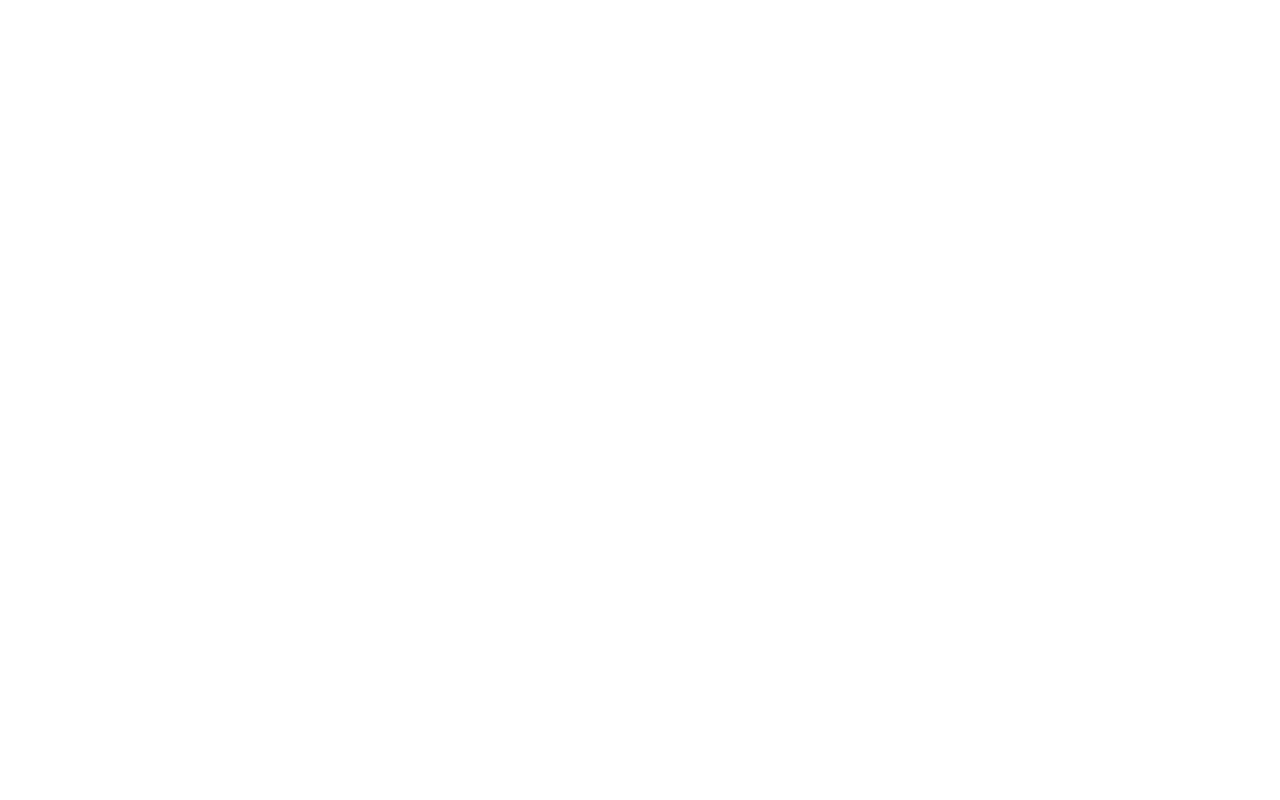
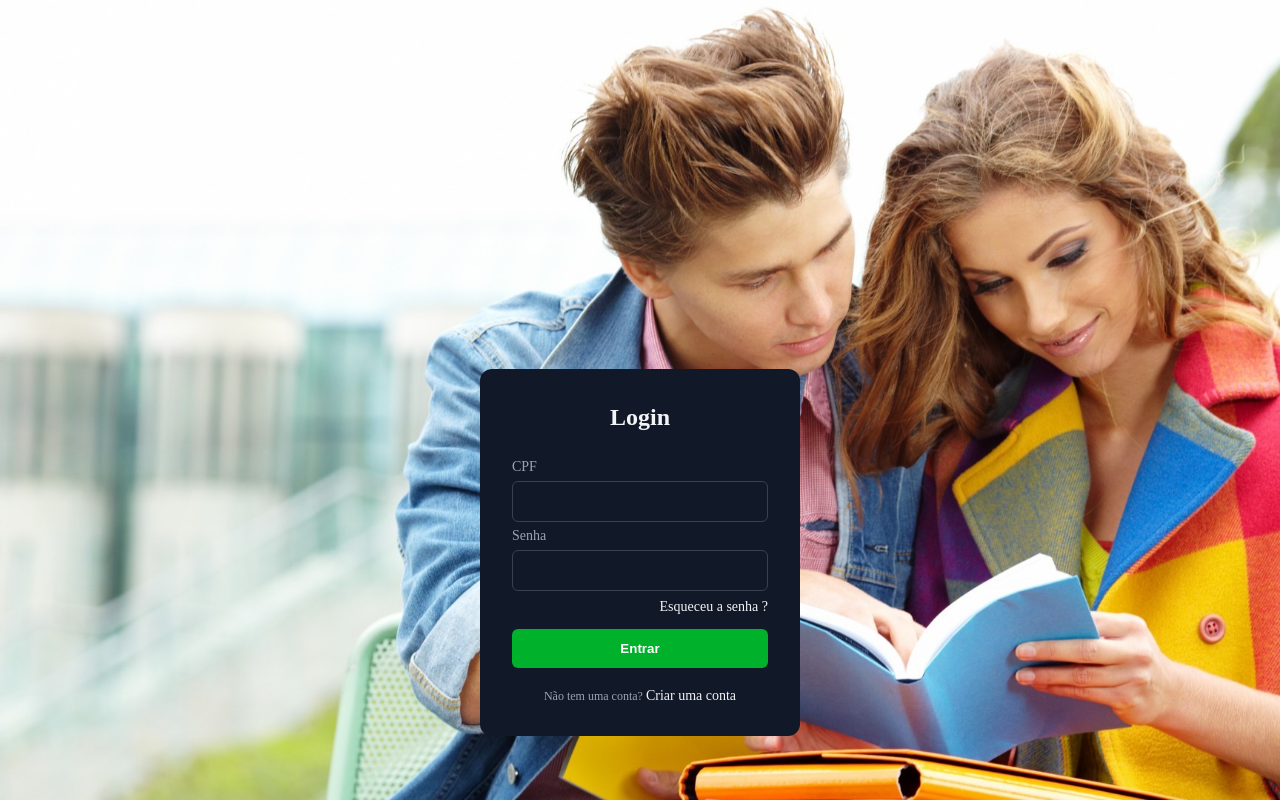
Before and after one commit to GuilhermeRuberto/Banco-Monei, a website: page index.html in a window 1280 px wide. Drawn offline with Linux system fonts and the light colour scheme.

Commit message:
Começando o style.css

```diff
--- a/index.html
+++ b/index.html
@@ -4,13 +4,33 @@
     <meta charset="UTF-8">
     <meta name="viewport" content="width=device-width, initial-scale=1.0">
     <title>Banco MONEI</title>
+    <link rel="stylesheet" type="text/css" href="style.css"/>
 </head>
 <body>
 
-    <header>
 
-    </header>
 
+    <div class="form-container">
+        <p class="title">Login</p>
+        <form class="form">
+            <div class="input-group">
+                <label for="username">CPF</label>
+                <input type="text" name="username" id="username" placeholder="">
+            </div>
+            <div class="input-group">
+                <label for="password">Senha</label>
+                <input type="password" name="password" id="password" placeholder="">
+                <div class="forgot">
+                    <a rel="noopener noreferrer" href="#">Esqueceu a senha ?</a>
+                </div>
+            </div>
+            <button class="sign">Entrar</button>
+        </form>
+
+        <p class="signup">Não tem uma conta?
+            <a rel="noopener noreferrer" href="#" class="">Criar uma conta</a>
+        </p>
+    </div>
 
 
 </body>
--- a/style.css
+++ b/style.css
@@ -0,0 +1,114 @@
+*{
+    box-sizing: border-box;
+    margin: 0;
+}
+
+body{
+
+    height: 100vh;
+    width: 100%;
+
+    display: flex;
+    justify-content: center;
+    align-items: end;
+
+
+    background-image: url(people.jpg);
+    background-repeat: no-repeat;
+    background-size: cover;
+
+}
+
+/*LOGIN CARD*/
+.form-container {
+
+    width: 320px;
+    border-radius: 0.75rem;
+    background-color: rgba(17, 24, 39, 1);
+    padding: 2rem;
+    color: rgba(243, 244, 246, 1);
+    margin-bottom: 5%;
+  }
+
+  .title {
+    text-align: center;
+    font-size: 1.5rem;
+    line-height: 2rem;
+    font-weight: 700;
+  }
+
+  .form {
+    margin-top: 1.5rem;
+  }
+
+  .input-group {
+    margin-top: 0.25rem;
+    font-size: 0.875rem;
+    line-height: 1.25rem;
+  }
+
+  .input-group label {
+    display: block;
+    color: rgba(156, 163, 175, 1);
+    margin-bottom: 4px;
+  }
+
+  .input-group input {
+    width: 100%;
+    border-radius: 0.375rem;
+    border: 1px solid rgba(55, 65, 81, 1);
+    outline: 0;
+    background-color: rgba(17, 24, 39, 1);
+    padding: 0.75rem 1rem;
+    color: rgba(243, 244, 246, 1);
+  }
+
+  .input-group input:focus {
+    border-color: rgba(167, 139, 250);
+  }
+
+  .forgot {
+    display: flex;
+    justify-content: flex-end;
+    font-size: 0.75rem;
+    line-height: 1rem;
+    color: rgba(156, 163, 175,1);
+    margin: 8px 0 14px 0;
+  }
+
+  .forgot a,.signup a {
+    color: rgba(243, 244, 246, 1);
+    text-decoration: none;
+    font-size: 14px;
+  }
+
+  .forgot a:hover, .signup a:hover {
+    text-decoration: underline rgba(167, 139, 250, 1);
+  }
+
+  .sign {
+    display: block;
+    width: 100%;
+    background-color: rgb(0, 177, 44);
+    padding: 0.75rem;
+    text-align: center;
+    color: rgb(255, 255, 255);
+    border: none;
+    border-radius: 0.375rem;
+    font-weight: 600;
+  }
+
+
+  .line {
+    height: 1px;
+    flex: 1 1 0%;
+    background-color: rgba(55, 65, 81, 1);
+  }
+
+  .signup {
+    margin-top: 20px;
+    text-align: center;
+    font-size: 0.75rem;
+    line-height: 1rem;
+    color: rgba(156, 163, 175, 1);
+  }
```
Also changed, not shown: people.jpg (added).
